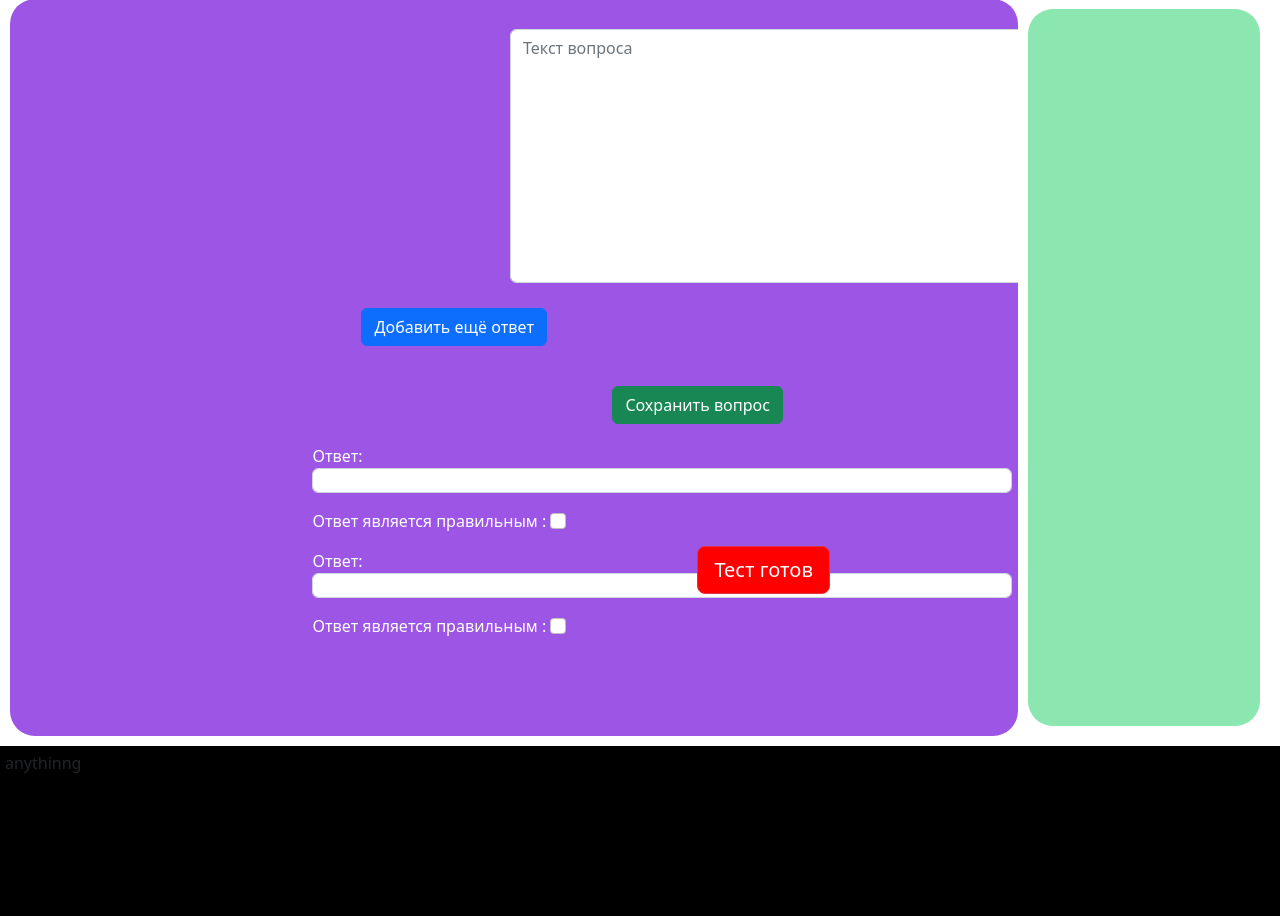
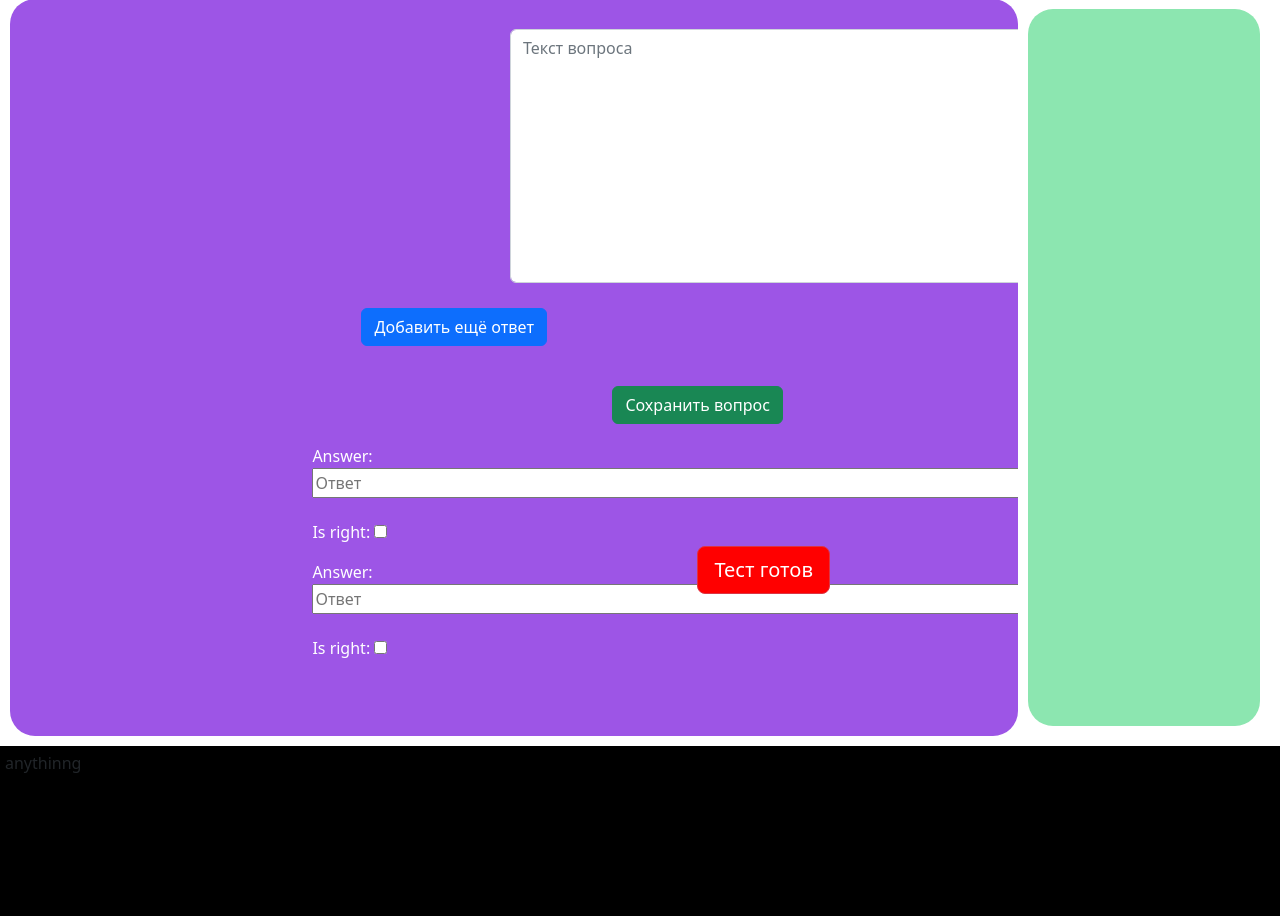
Before and after one commit to moipo/tester, a Django app: page /create_test/1/create_questions/ in a window 1280 px wide. Shown: the part 106-1022 px from the top of the page. Run offline with Django 4.2, Linux system fonts and the light colour scheme.

Commit message:
create_questions request data

```diff
--- a/templates/create_test/create_questions.html
+++ b/templates/create_test/create_questions.html
@@ -21,12 +21,28 @@
         <button type = "button" class="btn btn-primary plusBtn" name="button"> Добавить ещё ответ </button>
         <button type="submit" class="btn btn-success btn-md createQuestionButton">Сохранить вопрос</button>
 
+
               <div id = "empty_form" class = "empty_form" >
-                {{answer_form.as_p}}
+                {{answer_form_not_model.as_p}}
               </div>
-              <div class = "empty_form">
-                {{answer_form.as_p}}
+
+              <div class="empty_form">
+                <p>
+                  <label for="id_answer">Answer:</label>
+                  <textarea type="text" name="answer" maxlength="200" cols = "90" rows = '1' placeholder="Ответ" required="" id="id_answer"></textarea>
+                  <!-- <input type="text" name="answer" maxlength="200" cols = "90" rows = '1' placeholder="Ответ" required="" id="id_answer"> -->
+                </p>
+
+                <p>
+                  <label for="id_is_right">Is right:</label>
+                  <input type="checkbox" name="is_right" id="id_is_right" value = "answer2">
+                  <!-- <input type="hidden" name="hidden_checkbox" id="hidden_checkbox" value ="off" > -->
+                </p>
               </div>
+
+
+
+
          </div>
 
 
@@ -37,6 +53,42 @@
     <form action="{% url 'geturl' testid %}"> {%csrf_token%}
       <button class = "btn btn-danger btn-lg finish" type="submit" name="button">Тест готов</button>
     </form>
+
+    <script defer>
+
+
+      //empty_form = document.getElementById("empty_form")
+      //second_form = empty_form.cloneNode()
+      //second_form.setAttribute("id" , "")
+
+
+
+
+
+      let num = 3
+      const plusBtn = document.querySelector('.plusBtn')
+      plusBtn.addEventListener('click', function handler() {
+        const emptyForm = document.querySelector('#empty_form')
+        let newForm = emptyForm.cloneNode(true)
+        newForm.setAttribute("id", ``)
+
+        console.log(newForm)
+        console.log(newForm.lastElementChild)
+        console.log(newForm.lastElementChild.lastElementChild)
+
+        let checkbox = newForm.lastElementChild.lastElementChild
+        checkbox.setAttribute("id", "")
+        checkbox.setAttribute("value", `answer${num}`)
+
+
+
+        console.log(newForm.lastElementChild.lastElementChild)
+
+        num += 1
+        const ansGroup = document.querySelector(".ans_group")
+        ansGroup.appendChild(newForm)
+      });
+    </script>
 
 <style>
         .white_text{
@@ -112,19 +164,7 @@
 
 </style>
 
-<script defer>
-  let num = 1
-  const plusBtn = document.querySelector('.plusBtn')
-  plusBtn.addEventListener('click', function handler() {
-    const emptyForm = document.querySelector('#empty_form')
-    let newForm = emptyForm.cloneNode(true)
-    newForm.setAttribute("id", `form${num}`)
-    newForm.setAttribute("name", `form${num}`)
-    num += 1
-    const ansGroup = document.querySelector(".ans_group")
-    ansGroup.appendChild(newForm)
-  });
-</script>
+
 
 {% endblock %}
 
--- a/univ_app/forms.py
+++ b/univ_app/forms.py
@@ -1,6 +1,22 @@
 from .models import *
 from django import forms
 from django.contrib.auth.models import User
+
+
+class AnswerFormNotModel(forms.Form):
+    answer = forms.CharField(max_length=200, widget = forms.Textarea ) #, widget = forms.Textarea
+    is_right = forms.BooleanField(required = False)
+
+    is_right.widget.attrs.update({'value':"answer1",'placeholder':'Является верным'})
+    answer.widget.attrs.update({'cols':'90','rows':'1', 'placeholder':'Ответ'})
+
+
+
+
+
+
+
+
 
 
 class ChangeUserForm(forms.Form):
@@ -37,11 +53,10 @@ class TestForm(forms.ModelForm):
             'image': "Картинка",
         }
 
-# class AnswerFormNotModel(forms.Form):
-#     answer = forms.CharField(max_length=1000)
-#     was_chosen = forms.BooleanField()
-#     is_right = forms.BooleanField()
-#     related_question = forms.ModelChoiceField #integerField
+
+
+
+
 
 
 
--- a/univ_app/views.py
+++ b/univ_app/views.py
@@ -36,17 +36,39 @@ class General:
         }
         return render(request, "create_test/create_test.html", ctx)
 
-
     def create_questions(request, testid):
         if request.method == "POST":
-            pass
+            print(request.POST)
 
-        answer_form = AnswerForm()
-        ctx = {
-        "answer_form" : answer_form,
-        'testid': testid,
-        }
-        return render(request,"create_test/create_questions.html", ctx)
+            the_test = Test.objects.get(id = testid)
+            previous_questions = Question.get_test_questions(the_test)
+
+            answer_form_not_model = AnswerFormNotModel()
+            ctx = {
+            "answer_form_not_model" : answer_form_not_model,
+            'testid': testid,
+            'previous_questions' : previous_questions,
+            }
+            return render(request,"create_test/create_questions.html", ctx)
+
+        else:
+            answer_form_not_model = AnswerFormNotModel()
+            ctx = {
+            "answer_form_not_model" : answer_form_not_model,
+            'testid': testid,
+            }
+            return render(request,"create_test/create_questions.html", ctx)
+
+    # def create_questions(request, testid):
+    #     if request.method == "POST":
+    #         pass
+    #
+    #     answer_form = AnswerForm()
+    #     ctx = {
+    #     "answer_form" : answer_form,
+    #     'testid': testid,
+    #     }
+    #     return render(request,"create_test/create_questions.html", ctx)
 
 
     def geturl(request, testid):
```
Also changed, not shown: db.sqlite3.
